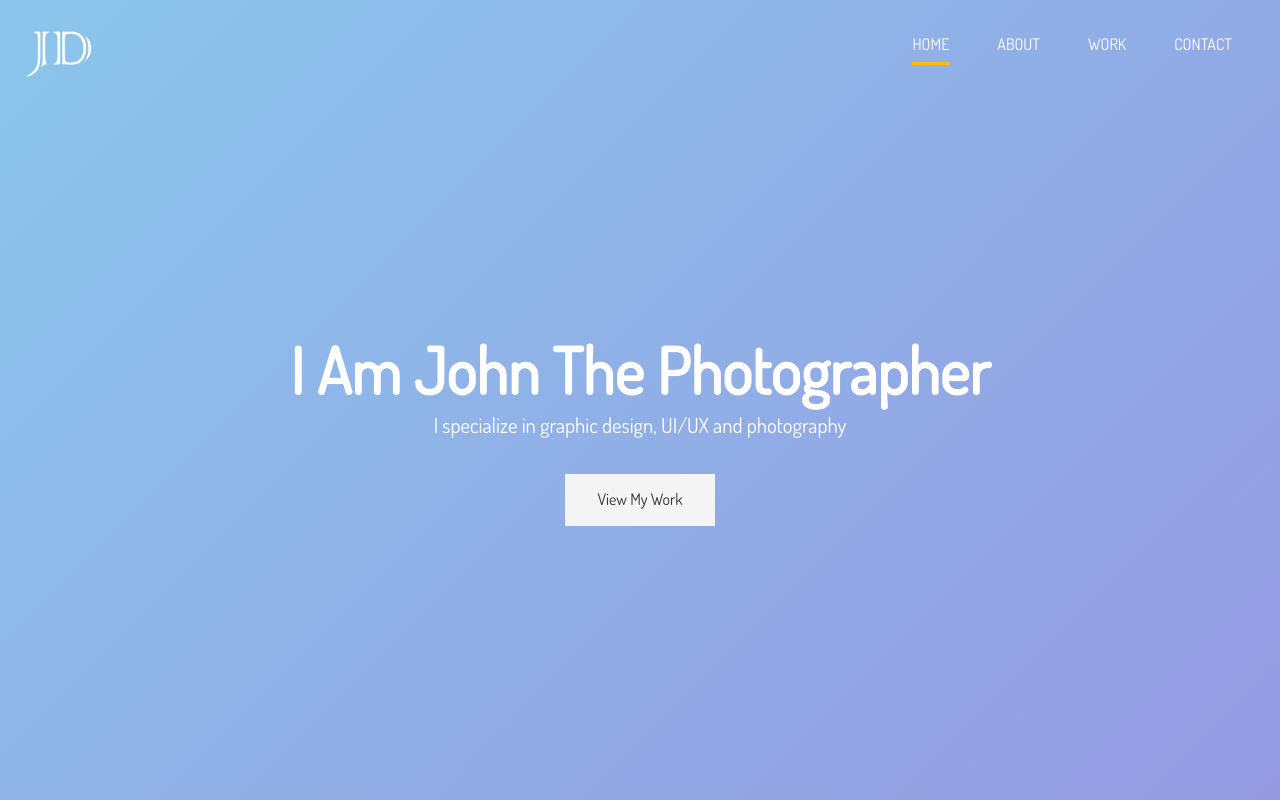
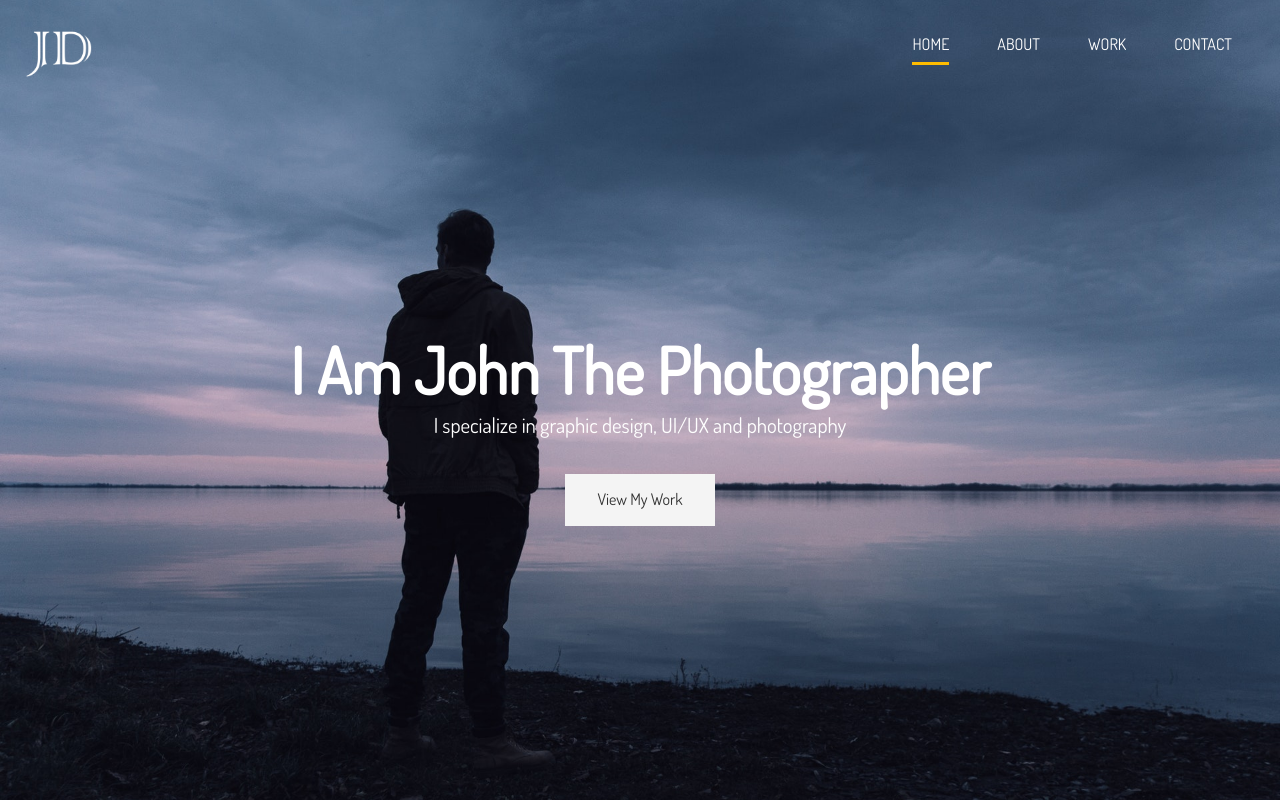
Before and after one commit to shreyash00007/SCSS-portfolio, a website: page dist/index.html in a window 1280 px wide. Shown: the top 802 px of the page. Drawn offline with nearby package versions, Linux system fonts and the light colour scheme; files that its build step writes are made by us from their sources.

Commit message:
Update _config.scss

```diff
--- a/scss/_config.scss
+++ b/scss/_config.scss
@@ -4,7 +4,7 @@ $main-color: #ffbc00;
 $light-color: #f4f4f4;
 $medium-color: #ccc;
 $dark-color: #333;
-$bg-image: linear-gradient(135deg, #8BC6EC 0%, #9599E2 100%);
+$bg-image: url('/dist/img/showcase.jpg');;
 
 
 // Set Text Color
```
